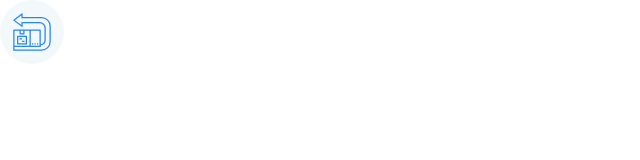
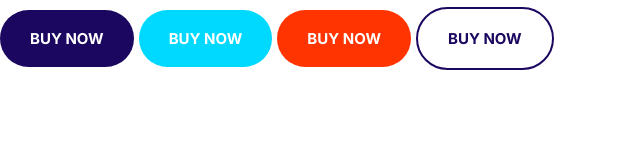
Before and after one commit to Nimabht/My-First-experience-in-web-development, a plain HTML site: page index.html in a window 1280 px wide. Shown: the whole page, without its empty margins (0-640 px from the left). Drawn offline with Linux system fonts and the light colour scheme.

Commit message:
Build Buttons.

```diff
--- a/CSS/Style.css
+++ b/CSS/Style.css
@@ -1,3 +1,10 @@
+*,
+*::after,
+*::before {
+  /*TODO:
+  in kar baes mishe ke element haii mesl <a> border box shvand va az safhe birun nazanan vaghti width an ha 100% ast.*/
+  box-sizing: border-box;
+}
 /* Color palatte*/
 :root {
   --color-accent: #ff3400;
@@ -127,9 +134,15 @@ a {
   height: 40px;
 }
 .icon--primary {
+  /*TODO:
+   baraye rang kardan icon ha
+  */
   fill: var(--color-primary);
 }
 .icon-container {
+  /*TODO:
+   gharar dadane yek icon dar dayere (vasatesh)
+  */
   background: #f3f9fa;
   width: 64px;
   height: 64px;
@@ -138,3 +151,62 @@ a {
   justify-content: center;
   align-items: center;
 }
+/*Buttons*/
+.button {
+  border: none;
+  text-align: center;
+  border-radius: 999px;
+  font-size: 1.8rem;
+  font-weight: 600;
+  text-transform: uppercase;
+  margin: 1rem 0;
+  /*TODO:
+   baes mishe ke margin haye 2 ta element tuye ham collapse nasahn
+  */
+  white-space: nowrap;
+  /*TODO:
+   vase inke vaghti text ziadi bashe be khate paiini nare
+  */
+  cursor: pointer;
+  padding: 2rem 3rem;
+  text-align: center;
+}
+.button--primary {
+  background-color: var(--color-headings);
+  color: white;
+}
+.button--primary:hover {
+  background-color: #4424af;
+}
+.button--secondary {
+  background-color: var(--color-secondary);
+  color: white;
+}
+.button--secondary:hover {
+  background-color: #36d1ec;
+}
+.button--accent {
+  background-color: var(--color-accent);
+  color: white;
+}
+.button--accent:hover {
+  background-color: #c94a2b;
+}
+.button--outline {
+  background-color: white;
+  color: var(--color-headings);
+  border: 2px solid var(--color-headings);
+}
+.button--outline:hover {
+  background-color: var(--color-headings);
+  color: white;
+}
+.button--blcok {
+  display: inline-block;
+  width: 100%;
+}
+@media screen and (min-width: 1024px) {
+  .button {
+    font-size: 1.5rem;
+  }
+}
--- a/index.html
+++ b/index.html
@@ -15,10 +15,9 @@
     <link rel="stylesheet" href="CSS/Style.css" />
   </head>
   <body>
-    <span class="icon-container">
-      <svg class="icon icon--primary">
-        <use xlink:href="Images/sprite.svg#easy"></use>
-      </svg>
-    </span>
+    <button class="button button--primary">BUY NOW</button>
+    <button class="button button--secondary">BUY NOW</button>
+    <button class="button button--accent">BUY NOW</button>
+    <a href="#" class="button button--outline">BUY NOW</a>
   </body>
 </html>
```
Also changed, not shown: components/Buttons.html (added, +4 -0 lines).
